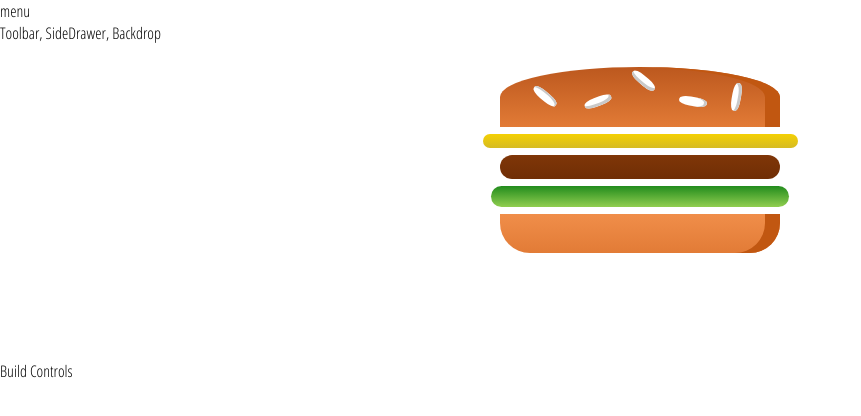
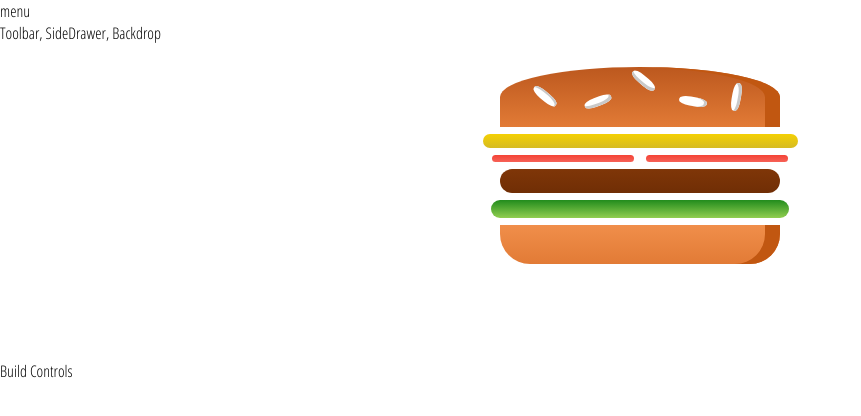
Before and after one commit to julia-dizhak/burger-builder, a React app in the folder app/: page / in a window 1280 px wide. Shown: the top 416 px of the page, without its empty margins (0-861 px from the left). Built offline with nearby package versions, Linux system fonts and the light colour scheme.

Commit message:
output burger ingredients dynamically

```diff
--- a/app/src/components/Burger/Burger.js
+++ b/app/src/components/Burger/Burger.js
@@ -4,12 +4,27 @@ import BurgerIngredient from './BurgerIngredient/BurgerIngredient';
 import classes from './Burger.css';
 
 const burger = (props) => {
+    const transformedIngredients = Object.keys(props.ingredients)
+        .map(igKey => {
+            // transform into array
+            return [...Array(props.ingredients[igKey])].map((_, i) => {
+                return <BurgerIngredient key={igKey + i} type={igKey} />
+            });
+
+            }
+        );
+
     return (
         <div className={classes.Burger}>
+            {/*<BurgerIngredient type="bread-top" />*/}
+            {/*<BurgerIngredient type="cheese" />*/}
+            {/*<BurgerIngredient type="tomato" />*/}
+            {/*<BurgerIngredient type="meat" />*/}
+            {/*<BurgerIngredient type="salad" />*/}
+            {/*<BurgerIngredient type="bread-bottom" />*/}
+
             <BurgerIngredient type="bread-top" />
-            <BurgerIngredient type="cheese" />
-            <BurgerIngredient type="meat" />
-            <BurgerIngredient type="salad" />
+            {transformedIngredients}
             <BurgerIngredient type="bread-bottom" />
         </div>
     )
--- a/app/src/components/Burger/BurgerIngredient/BurgerIngredient.css
+++ b/app/src/components/Burger/BurgerIngredient/BurgerIngredient.css
@@ -88,6 +88,22 @@
     border-radius: 15px;
 }
 
+.Tomato {
+    width: 90%;
+    height: 2.5%;
+    margin: 1% auto 0;
+}
+.Tomato1,
+.Tomato2 {
+    width: 45%;
+    height: 100%;
+    margin: auto 2%;
+    background: linear-gradient(#f44336, #f44336d6);
+    border-radius: 50px;
+    display: inline-block;
+    vertical-align: top;
+}
+
 .Cheese {
     width: 90%;
     height: 4.5%;
@@ -98,7 +114,7 @@
 
 .Salad {
     width: 85%;
-    height: 7%;
+    height: 6%;
     margin: 2% auto;
     background: linear-gradient(#228c1d, #91ce50);
     border-radius: 20px;
--- a/app/src/components/Burger/BurgerIngredient/BurgerIngredient.js
+++ b/app/src/components/Burger/BurgerIngredient/BurgerIngredient.js
@@ -33,6 +33,15 @@ class BurgerIngredient extends Component {
                 );
                 break;
 
+            case ('tomato'):
+                ingredient = (
+                    <div className={classes.Tomato}>
+                        <div className={classes.Tomato1}></div>
+                        <div className={classes.Tomato2}></div>
+                    </div>
+                );
+                break;
+
             case ('bacon'):
                 ingredient = (
                     <div className={classes.Bacon}></div>
--- a/app/src/containers/BurgerBuilder.js
+++ b/app/src/containers/BurgerBuilder.js
@@ -4,10 +4,19 @@ import Aux from '../hoc/Aux';
 import Burger from '../components/Burger/Burger';
 
 class BurgerBuilder extends Component {
+    state = {
+        ingredients: {
+            cheese: 1,
+            tomato: 1,
+            meat: 1,
+            salad: 1
+        }
+    };
+
     render () {
         return (
             <Aux>
-                <Burger />
+                <Burger ingredients={this.state.ingredients} />
                 <div>Build Controls</div>
             </Aux>
         );
```
